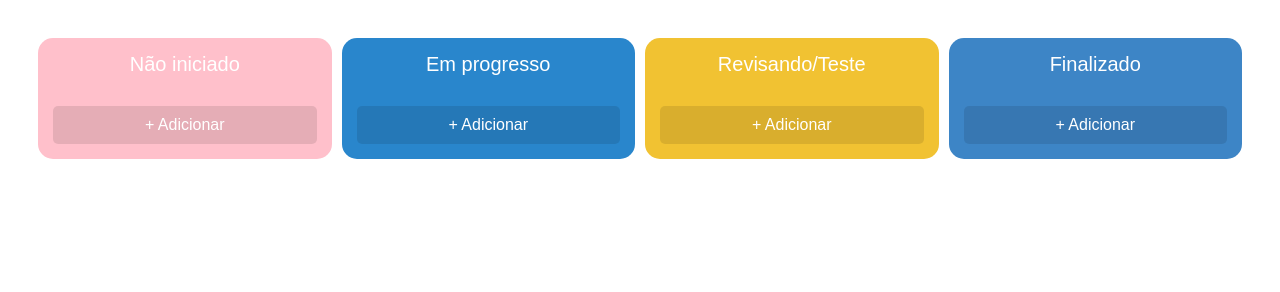
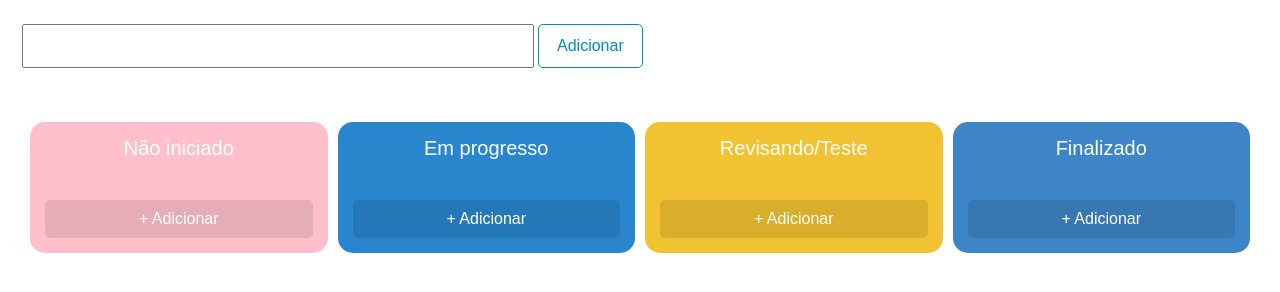
Before and after one commit to mucasantos/kanban-js, a plain HTML site: page index.html in a window 1280 px wide. Drawn offline with Linux system fonts and the light colour scheme.

Commit message:
add main add btn

```diff
--- a/css/main.css
+++ b/css/main.css
@@ -1,3 +1,41 @@
+* {
+    margin: 0;
+    padding: 0;
+}
+
+.form {
+    display: flex;
+    margin: 20px;
+    width: 50%;
+}
+
+input[type=text] {
+    padding: 12px 26px;
+    margin: 4px 2px;
+    box-sizing: border-box;
+    width: 80%;
+}
+
+.button {
+    background-color: white;
+    color: #008CBA;
+    border: 1px solid #008CBA;
+    padding: 12px 18px;
+    text-align: center;
+    text-decoration: none;
+    font-size: 16px;
+    margin: 4px 2px;
+    transition-duration: 0.4s;
+    cursor: pointer;
+    float: right;
+    border-radius: 5px;
+}
+
+.button:hover {
+    background-color: #008CBA;
+    color: white;
+}
+
 .kanban {
     display: flex;
     padding: 30px;
@@ -30,7 +68,10 @@
 
 .kanban__item {
     display: flex;
+    border: none;
 }
+
+
 
 .icon {
     color: red;
@@ -51,10 +92,12 @@
     background: white;
     border-radius: 5px;
     cursor: pointer;
+    outline: 0px solid transparent;
+
 }
 
 .kanban__dropzone {
-    height: 10px;
+    height: 20px;
     transition: background 0.15s, height 0.15s;
 }
 
--- a/index.html
+++ b/index.html
@@ -10,6 +10,10 @@
 </head>
 
 <body>
+    <div class="form">
+        <input type="text">
+        <button class="button">Adicionar</button>
+    </div>
     <div class="kanban" >
 
         <!--
--- a/js/main.js
+++ b/js/main.js
@@ -1,4 +1,13 @@
 import Kanban from "./view/Kanban.js";
+import Item from "./view/Item.js";
+
+
+const mainInput = document.querySelector("input")
+const addButton = document.querySelector(".button")
+
+addButton.addEventListener("click", () => {
+    const item = new Item(1, mainInput.value);
+})
 
 new Kanban(
     document.querySelector(".kanban")
```
